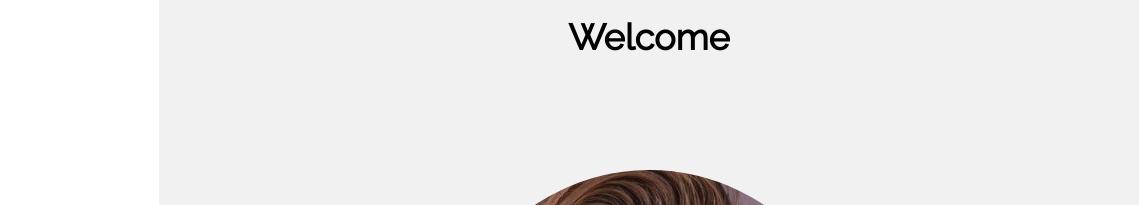
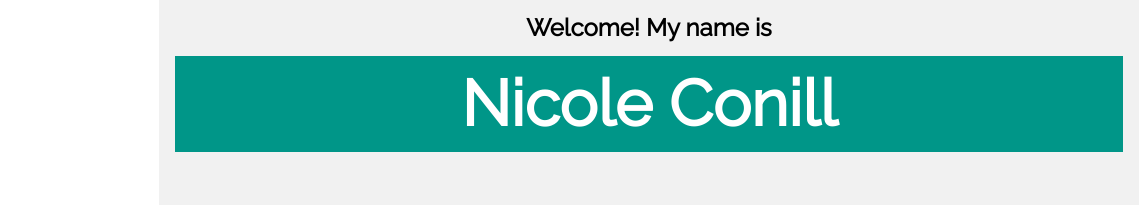
Before and after one commit to nconill13/personalwebsite, a plain HTML site: page index.html in a window 1280 px wide. Shown: the top 205 px of the page, 141-1280 px from the left. Drawn offline with nearby package versions, Linux system fonts and the light colour scheme.

Commit message:
Update index.html

```diff
--- a/index.html
+++ b/index.html
@@ -56,7 +56,8 @@ body,h1,h2,h3,h4,h5,h6 {font-family: "Raleway", sans-serif}
     <a href="#"><img src="/w3images/avatar_g2.jpg" style="width:65px;" class="w3-circle w3-right w3-margin w3-hide-large w3-hover-opacity"></a>
     <span class="w3-button w3-hide-large w3-xxlarge w3-hover-text-grey" onclick="w3_open()"><i class="fa fa-bars"></i></span>
     <div class="w3-container w3-center">
-    <h1><b>Welcome</b></h1>
+    <h3><b>Welcome! My name is </b></h3>
+	<h1 class="w3-jumbo w3-teal"><b>Nicole Conill</b></h1>
     </div>
   </header>
 
```
